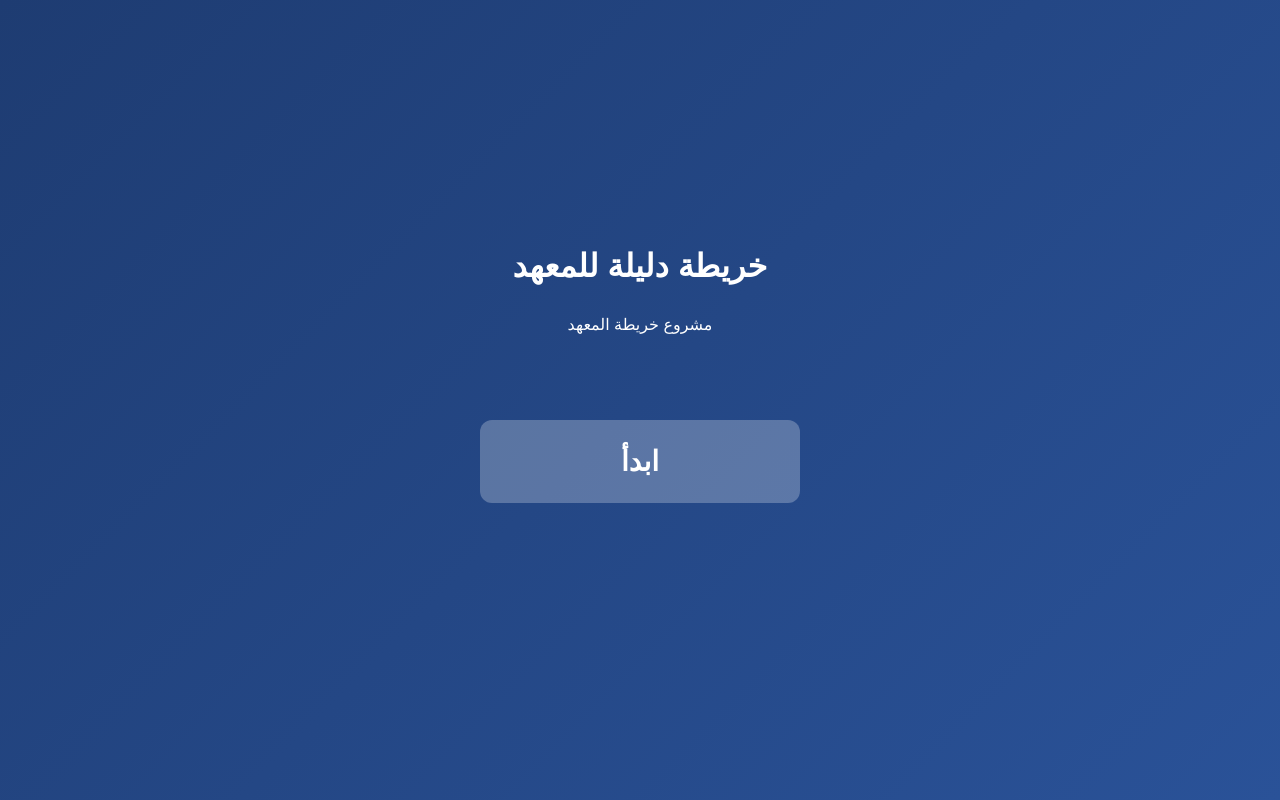
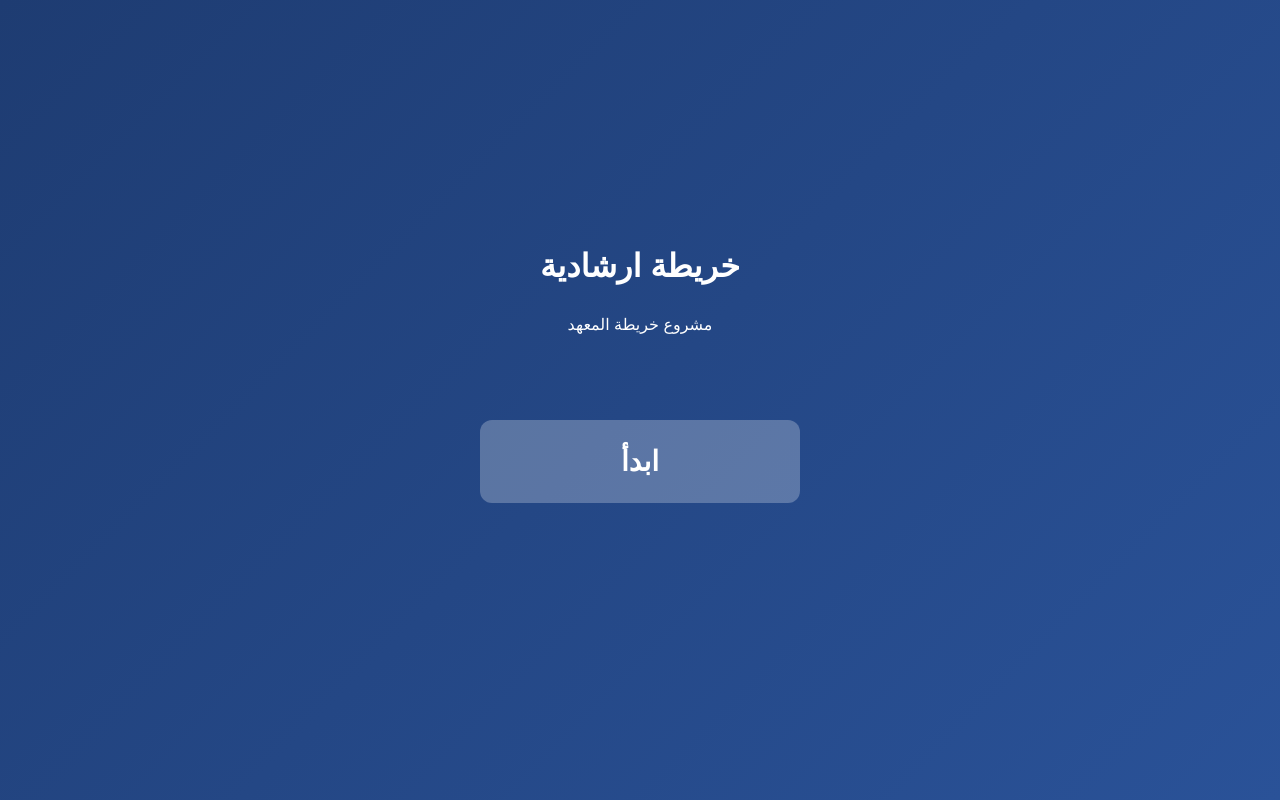
Before and after one commit to emxad/institute-map-, a plain HTML site: page index.html in a window 1280 px wide. Drawn offline with Linux system fonts and the light colour scheme.

Commit message:
Update index.html

```diff
--- a/index.html
+++ b/index.html
@@ -91,7 +91,7 @@ display:none;
 
 <!-- الصفحة الافتتاحية -->
 <div class="container" id="startPage">
-<h1>خريطة دليلة للمعهد</h1>
+<h1>خريطة ارشادية</h1>
 <p>مشروع خريطة المعهد</p>
 <br><br>
 <button class="card start-btn" onclick="startApp()">ابدأ</button>
```
